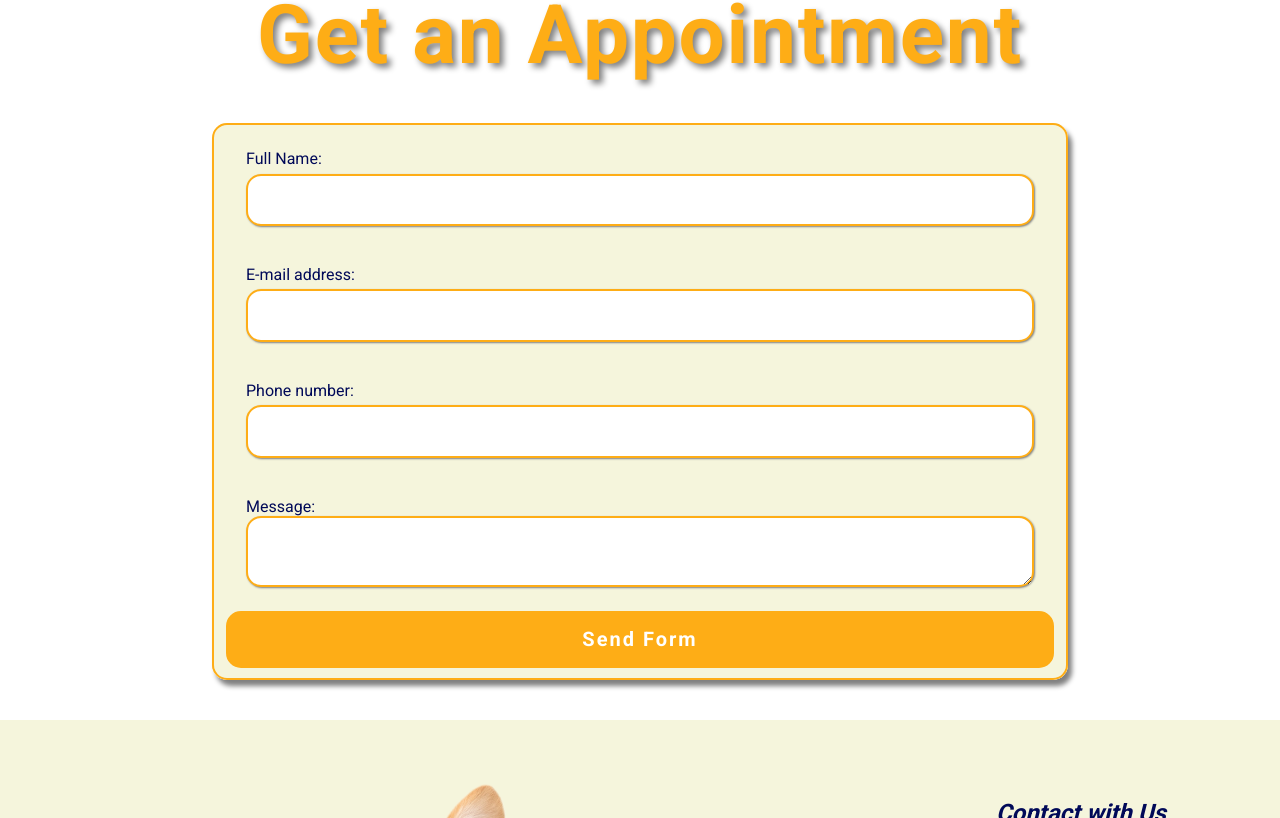
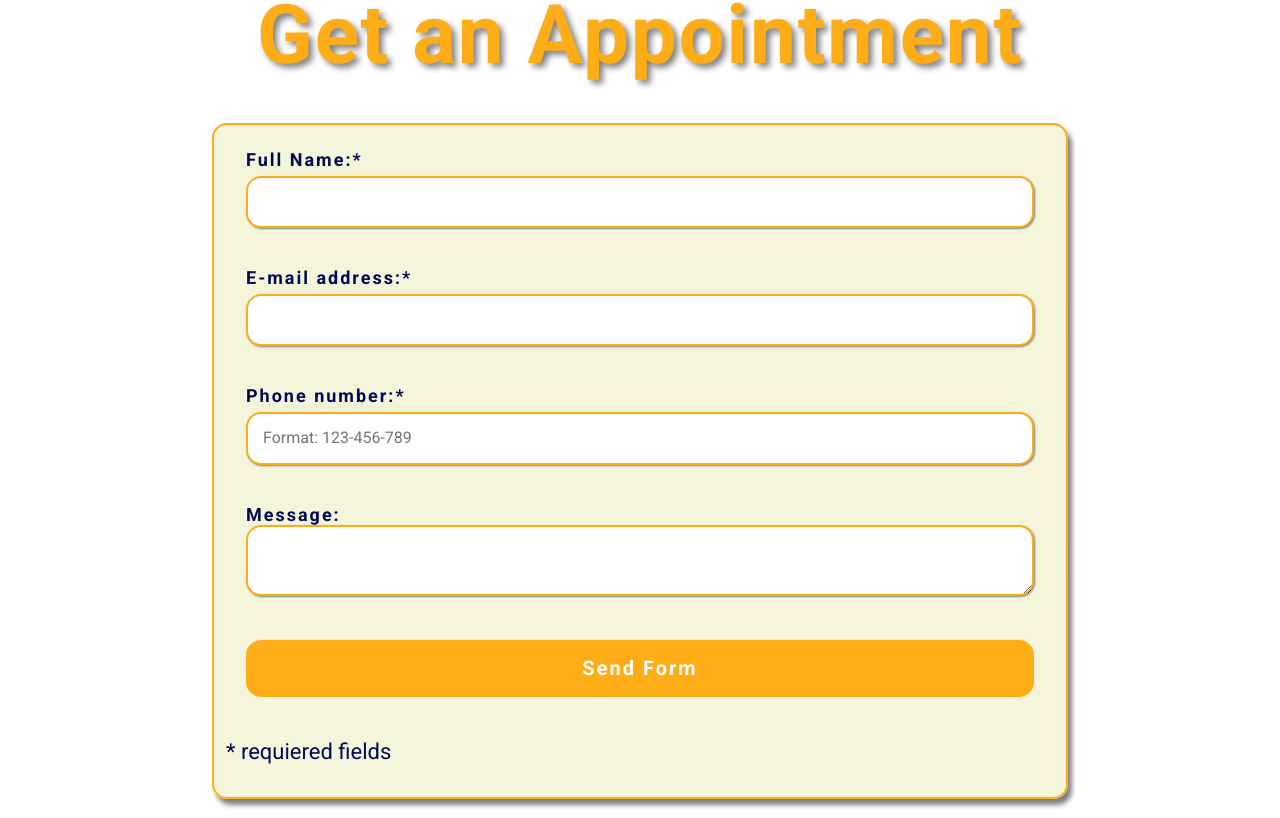
Before and after one commit to maxnatalia/dog-groomer, a React (Create React App) app: page /appointment in a window 1280 px wide. Shown: the part 602-1420 px from the top of the page. Built offline with nearby package versions, Linux system fonts and the light colour scheme.

Commit message:
updated Appointment styles and data

```diff
--- a/src/features/AppointmentPage/dataContact.js
+++ b/src/features/AppointmentPage/dataContact.js
@@ -7,7 +7,7 @@ export const dataContact = [
     {
         id: 2,
         title: 'Phone',
-        subtitle: '+10 200 500 600 360',
+        subtitle: '500 600 360',
     },
     {
         id: 3,
--- a/src/features/AppointmentPage/index.js
+++ b/src/features/AppointmentPage/index.js
@@ -19,6 +19,7 @@ const AppointmentPage = () => {
     const modalState = {
         state: false,
         content: '',
+        error: false,
     }
 
     const [values, setValues] = useState(initialState);
@@ -33,10 +34,10 @@ const AppointmentPage = () => {
 
     const onFormSubmit = (e) => {
         e.preventDefault();
-        const { name, email, phone, msg } = values;
+        const { name, email, phone } = values;
 
-        if (!name || !email || !phone || !msg) {
-            return setModal({ state: true, content: "Please provide data in all fields." })
+        if (!name || !email || !phone) {
+            return setModal({ state: true, content: "Please provide data in requiered fields.", error: true })
         }
         setModal({ state: true, content: 'Your message has been delivered.' });
         setValues(initialState);
@@ -64,22 +65,56 @@ const AppointmentPage = () => {
                     {modal.state &&
                         <ModalContent>{modal.content}</ModalContent>}
                     <Label>
-                        <Span>Full Name:</Span>
-                        <Input type="text" name="name" value={values.name} onChange={handleOnChange} />
+                        <Span>Full Name:*</Span>
+                        <Input
+                            required
+                            error={modal.error}
+                            type="text"
+                            name="name"
+                            value={values.name}
+                            onChange={handleOnChange}
+                        />
                     </Label>
                     <Label>
-                        <Span>E-mail address:</Span>
-                        <Input type="email" name="email" value={values.email} onChange={handleOnChange} />
+                        <Span>E-mail address:*</Span>
+                        <Input
+                            required
+                            error={modal.error}
+                            type="email"
+                            name="email"
+                            value={values.email}
+                            onChange={handleOnChange}
+                        />
                     </Label>
                     <Label>
-                        <Span>Phone number:</Span>
-                        <Input type="tel" name="phone" value={values.phone} onChange={handleOnChange} />
+                        <Span>Phone number:*</Span>
+                        <Input
+                            required
+                            pattern="[0-9]{3}-[0-9]{3}-[0-9]{3}"
+                            placeholder="Format: 123-456-789"
+                            error={modal.error}
+                            type="tel"
+                            name="phone"
+                            value={values.phone}
+                            onChange={handleOnChange}
+                        />
                     </Label>
                     <Label>
                         <Span>Message:</Span>
-                        <Textarea name="msg" value={values.msg} onChange={handleOnChange} />
+                        <Textarea
+                            name="msg"
+                            value={values.msg}
+                            onChange={handleOnChange}
+                        />
                     </Label>
-                    <Button type="submit">Send Form</Button>
+                    <Button
+                        type="submit"
+                    >
+                        Send Form
+                    </Button>
+                    <Paragraph>
+                        * requiered fields
+                    </Paragraph>
                 </Fieldset>
             </Form>
         </Section>
--- a/src/features/AppointmentPage/styled.js
+++ b/src/features/AppointmentPage/styled.js
@@ -1,4 +1,4 @@
-import styled from "styled-components";
+import styled, { css } from "styled-components";
 
 export const Section = styled.section`
     margin: 0 auto;
@@ -42,6 +42,9 @@ export const Form = styled.form`
 
 export const Span = styled.span`
     display: block;
+    font-size: 18px;
+    font-weight: 600;
+    letter-spacing: 2px;
 `;
 
 export const Input = styled.input`
@@ -51,6 +54,10 @@ export const Input = styled.input`
     border-radius: 15px;
     border: 2px solid rgb(254,173,22);
     box-shadow: 1px 1px 2px gray;
+
+    ${({ error }) => error && css`
+        border: 4px solid crimson;
+    `}
 `;
 
 export const Textarea = styled.textarea`
@@ -68,6 +75,7 @@ export const Button = styled.button`
     letter-spacing: 2px;
     background-color: rgb(254,173,22);
     padding: 15px;
+    margin: 20px;
     border-radius: 15px;
     border: 2px solid rgb(254,173,22);
     transition: 1s ease-in-out;
```
